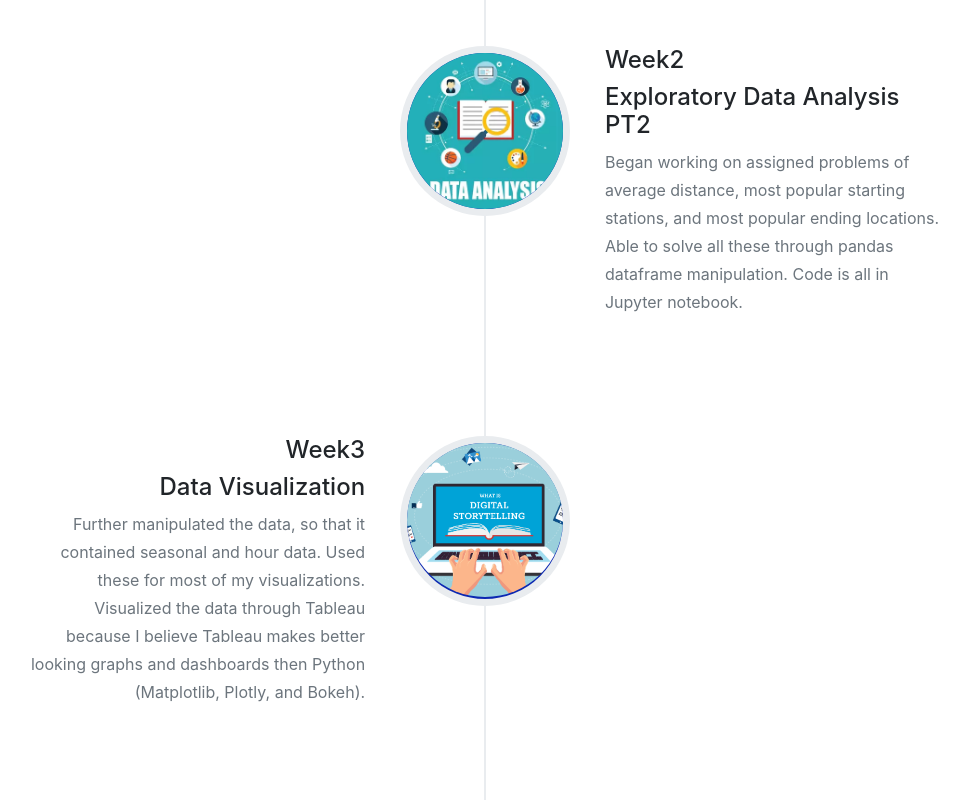
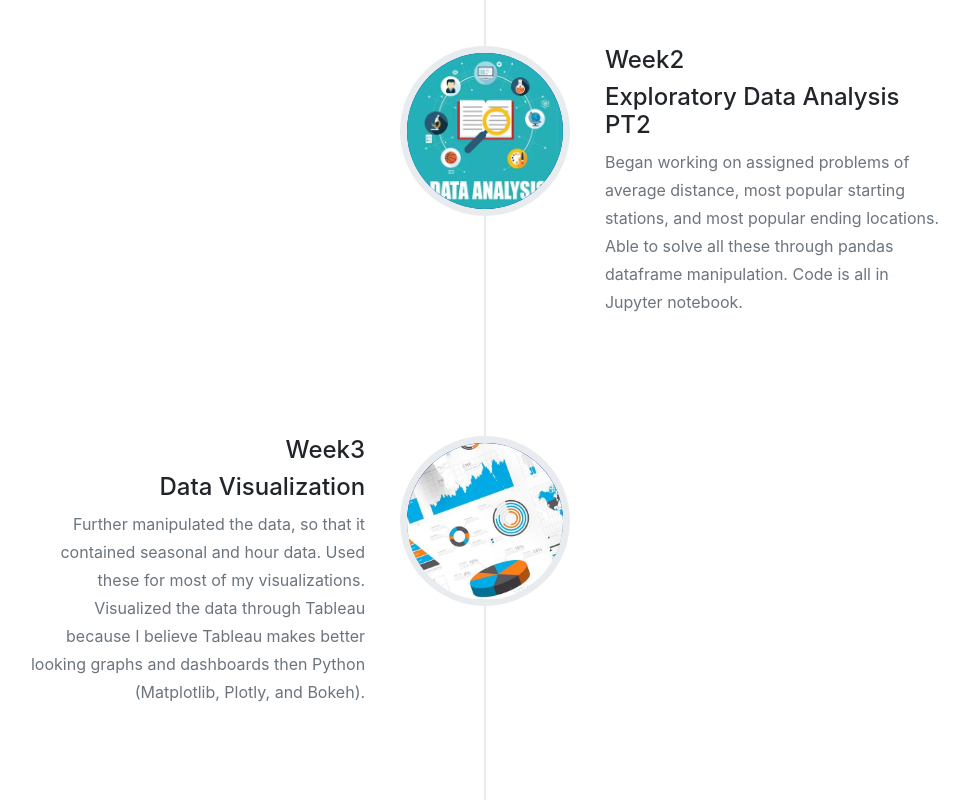
Before and after one commit to frankhu19/CycleStats, a website with bundled scripts: page index.html in a window 1280 px wide. Shown: the part 2507-3307 px from the top of the page, without its empty margins (155-1124 px from the left). Built offline with nearby package versions, Linux system fonts and the light colour scheme; files whose address does not match are found by name; a web font is replaced by a local one.

Commit message:
Updated graphic image

```diff
--- a/index.html
+++ b/index.html
@@ -201,7 +201,7 @@
               </li>
               <li>
                 <div class="timeline-image">
-                  <img class="rounded-circle img-fluid" src="img/about/Dataviz.PNG" alt="">
+                  <img class="rounded-circle img-fluid" src="img/about/Dataviz.jpeg" alt="">
                 </div>
                 <div class="timeline-panel">
                   <div class="timeline-heading">
```
Also changed, not shown: img/about/Dataviz.jpeg (added), 1 other file.
